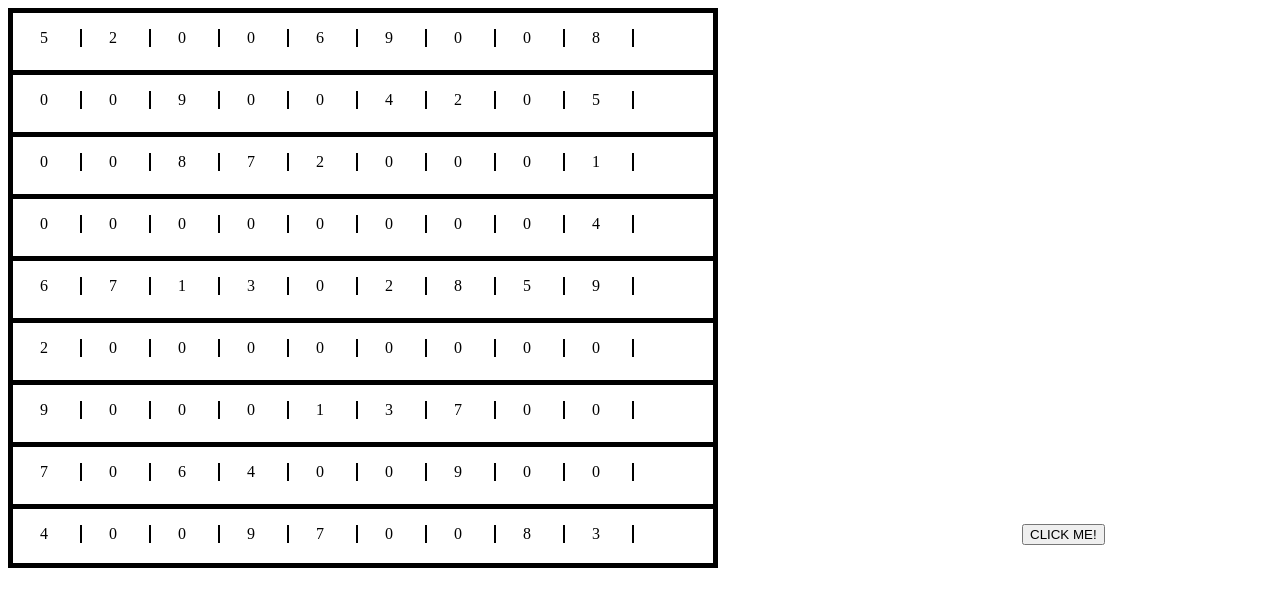
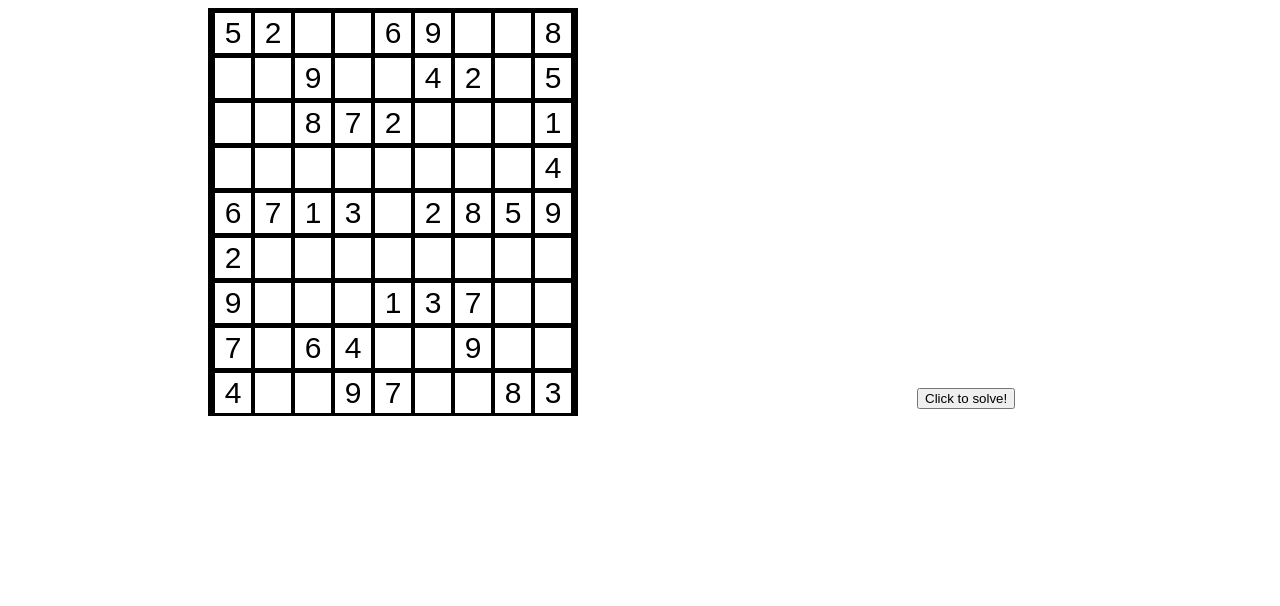
Before and after one commit to JGenereux/Soduko-Solver, a plain HTML site: page index.html in a window 1280 px wide. Drawn offline with Linux system fonts and the light colour scheme.

Commit message:
Added user input and changing the cell color based if the answer is right or wrong.

```diff
--- a/index.html
+++ b/index.html
@@ -8,26 +8,17 @@
 </head>
 <body>
     <div class="board">
-        <div class="RowONE standardRows">
-        </div>
-        <div class="RowTWO standardRows">
-        </div>
-        <div class="RowTHREE standardRows">
-        </div>
-        <div class="RowFOUR standardRows">
-        </div>
-        <div class="RowFIVE standardRows">
-        </div>
-        <div class="RowSIX standardRows">
-        </div>
-        <div class="RowSEVEN standardRows">
-        </div>
-        <div class="RowEIGHT standardRows">
-        </div>
-        <div class="RowNINE">
-        </div>
+        <div class="RowONE standardRows"></div>
+        <div class="RowTWO standardRows"></div>
+        <div class="RowTHREE standardRows"></div>
+        <div class="RowFOUR standardRows"></div>
+        <div class="RowFIVE standardRows"></div>
+        <div class="RowSIX standardRows"></div>
+        <div class="RowSEVEN standardRows"></div>
+        <div class="RowEIGHT standardRows"></div>
+        <div class="RowNINE"></div>
     </div>
-    <button id="solveButton">CLICK ME!</button>
+    <button id="solveButton">Click to solve!</button>
     <script src="index.js"></script>
 </body>
 </html>
--- a/index.js
+++ b/index.js
@@ -1,3 +1,4 @@
+
 let board = [
     [5,2,0,0,6,9,0,0,8],
     [0,0,9,0,0,4,2,0,5],
@@ -31,18 +32,32 @@ function getBoard(){
     displayBoard(8, rowNINEContainer);
 }
 
+function handleCellChange(event){
+    const changedValue = event.target.value;
+    const cellElement = event.target;
+    const rowElement = cellElement.parentElement; //gets parent element of cell which is the row it is in.
+    const rowIndex = Array.from(rowElement.parentElement.children).indexOf(rowElement); //Creates an array of a collection of all rows of the board, which then returns the index of the current cell.
+    const columnIndex = Array.from(rowElement.children).indexOf(cellElement); //Creates an array of all cells of the row, and returns the current column index.
+
+    if(validRow(rowIndex, changedValue) && validColumn(columnIndex, changedValue) && validSubgrid(rowIndex, columnIndex, changedValue)){
+        cellElement.style.backgroundColor = "green";
+    } else{
+        cellElement.style.backgroundColor = "red";
+    }
+}
+
+
 function displayBoard(i, rowContainer){
     board[i].forEach(cell => {
-        const cellElement = document.createElement('p');
-        cellElement.textContent = (cell);
-        cellElement.style.display = "inline-block";
-        cellElement.style.width = "40px";
-        cellElement.style.marginLeft = "27px";
-        cellElement.style.borderRight = "2px solid black";
+        const cellElement = document.createElement('input');
+        cellElement.type = 'text';
+        cellElement.value = (cell != 0 ? cell : '');
+        cellElement.maxLength = 1;
+        cellElement.classList.add('sudoku-cell');
+        cellElement.onchange = handleCellChange;
         rowContainer.appendChild(cellElement);
     });
 }
-
 
 function clearBoard(){
     const containers = document.querySelectorAll('.standardRows');
@@ -55,6 +70,11 @@ function clearBoard(){
         container.innerHTML = '';
     });
 }
+
+
+
+
+
 
 /* Logic for solving the sudoku board */
 
@@ -130,6 +150,6 @@ getBoard();
 document.getElementById("solveButton").addEventListener("click", () => {
     console.log("YES");
     clearBoard();
-    solve(0,0);
+    solve(0,0, board);
     getBoard();
 })
--- a/styles.css
+++ b/styles.css
@@ -1,12 +1,13 @@
 .board{
-    height: 550px;
-    width: 700px;
+    margin-left: 200px;
+    height: 398px;
+    width: 360px;
     border: 5px solid black;
     display: inline-block;
 }
 
 .standardRows{
-    height: 57px;
+    height: 40px;
     border-bottom: 5px solid black;
 }
 
@@ -17,7 +18,23 @@
     height: 55px;
 }
 
+.sudoku-cell{
+    display: inline-block;
+    width: 40px;
+    height: 40px;
+    text-align: center;
+    font-size: 30px;
+    border-right: 2px solid black;
+    border-left: 2px solid black;
+    border-top: 0px;
+    border-bottom: 0px;
+    box-sizing: border-box;
+}
+
+.sudoku-cell:hover{
+    background-color: rgba(255, 0, 0, 0.25);
+}
 #solveButton{
     margin-top: 20px;
-    margin-left: 300px;
+    margin-left: 335px;
 }
```
